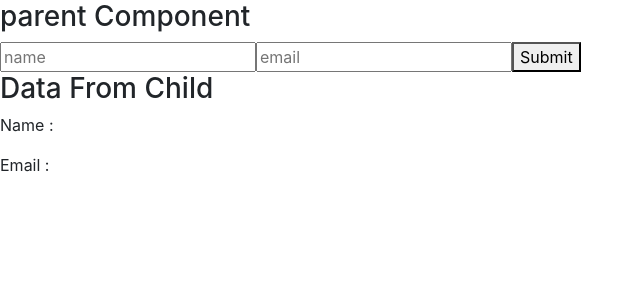
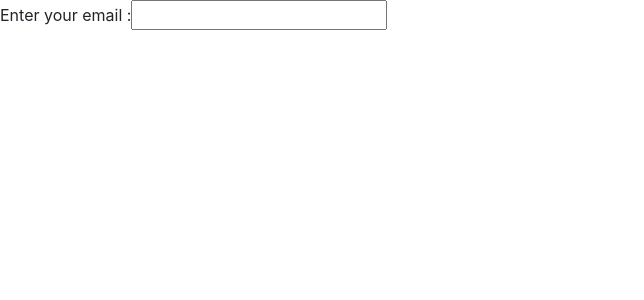
Before and after one commit to zikou058/Leren-React-js, a React (Create React App) app: page / in a window 1280 px wide. Shown: the top 300 px of the page, without its empty margins (0-644 px from the left). Built offline with nearby package versions, Linux system fonts and the light colour scheme.

Commit message:
add new ex

```diff
--- a/package.json
+++ b/package.json
@@ -11,6 +11,7 @@
     "react": "^19.2.4",
     "react-bootstrap": "^2.10.10",
     "react-dom": "^19.2.4",
+    "react-router-dom": "^7.13.1",
     "react-scripts": "5.0.1",
     "web-vitals": "^2.1.4"
   },
--- a/src/LanguageSwitcher/TP/Children.jsx
+++ b/src/LanguageSwitcher/TP/Children.jsx
@@ -1,5 +1,5 @@
 import { useState } from 'react'
-export default function Child ({ sendData}){
+export default function Child ({ label}){
     // const handleClick = () => {
     //   props.sendData(props)
     // }
@@ -37,31 +37,48 @@ export default function Child ({ sendData}){
     //     <button onClick={addd}> Add - </button>
     // </div>
 
-    const [name, setName] = useState("");
-    const [email, setEmail] = useState("");
+    // const [name, setName] = useState("");
+    // const [email, setEmail] = useState("");
 
-    const hanleName = (e) => {
-      setName(e.target.value)
-    }
-    const handleEmail = (e) => {
-      setEmail(e.target.value)
-    }
+    // const hanleName = (e) => {
+    //   setName(e.target.value)
+    // }
+    // const handleEmail = (e) => {
+    //   setEmail(e.target.value)
+    // }
 
-    const handleSubmit = (e) => {
-        e.preventDefault()
-        console.log(name)
-      sendData({
-        name : name,
-        email : email
-      })
-    }
+    // const handleSubmit = (e) => {
+    //     e.preventDefault()
+    //     console.log(name)
+    //   sendData({
+    //     name : name,
+    //     email : email
+    //   })
+    // }
 
+    // return(
+    //     <form>
+    //         <input type="text" placeholder='name' onClick={hanleName}/>
+    //         <input type="email" placeholder='email' onClick={handleEmail}/>
+    //         <button onClick={handleSubmit}>Submit</button>
+    //     </form>
+    // )
+
+    //ex
+
+
+    // return(
+    //     <div>
+    //         <input type="text" defaultValue={name}/>
+    //     </div>
+    // )
+
+    // ex
     return(
-        <form>
-            <input type="text" placeholder='name' onClick={hanleName}/>
-            <input type="email" placeholder='email' onClick={handleEmail}/>
-            <button onClick={handleSubmit}>Submit</button>
-        </form>
+        <div>
+            <label>{label}</label>
+            <input type="email"/>
+        </div>
     )
 
 }
--- a/src/LanguageSwitcher/TP/Parent.jsx
+++ b/src/LanguageSwitcher/TP/Parent.jsx
@@ -19,7 +19,7 @@ export default function Parent() {
     // return(
     //     <Child sendNumber={handleNumber} />
     // )
-
+// ex
     // const [count, setCount] = useState(0);
 
     // const add = () => {
@@ -37,22 +37,39 @@ export default function Parent() {
     //         <h3>Count : {count}</h3>
     //         <Child add={add}  rest={rest} addd={addd}/>
     //     </div>
+    // // )
+    // //ex
+    // const [user, setUser] = useState({});
+
+    // const handleForm = (data) => {
+    //   setUser(data)
+    // }
+
+    // return(
+    //     <div>
+    //         <h3>parent Component</h3>
+    //         <Child sendData={handleForm}/>
+    //         <h3> Data From Child</h3>
+    //         <p> Name : {user.name}</p>
+    //         <p> Email : {user.email}</p>
+    //     </div>
     // )
-    const [user, setUser] = useState({});
 
-    const handleForm = (data) => {
-      setUser(data)
-    }
+    // ex
 
+    // const unsername = 'zakaria'
+
+    // return(
+    //     <div>
+    //         <Child name={unsername}/>
+    //     </div>
+    // )
+
+    //ex
     return(
         <div>
-            <h3>parent Component</h3>
-            <Child sendData={handleForm}/>
-            <h3> Data From Child</h3>
-            <p> Name : {user.name}</p>
-            <p> Email : {user.email}</p>
+            <Child label="Enter your email : "/>
         </div>
     )
 
-
 }
```
Also changed, not shown: src/Set/web.jsx (added, +50 -0 lines), 1 other file (tests, documents, lock files or other folders).
